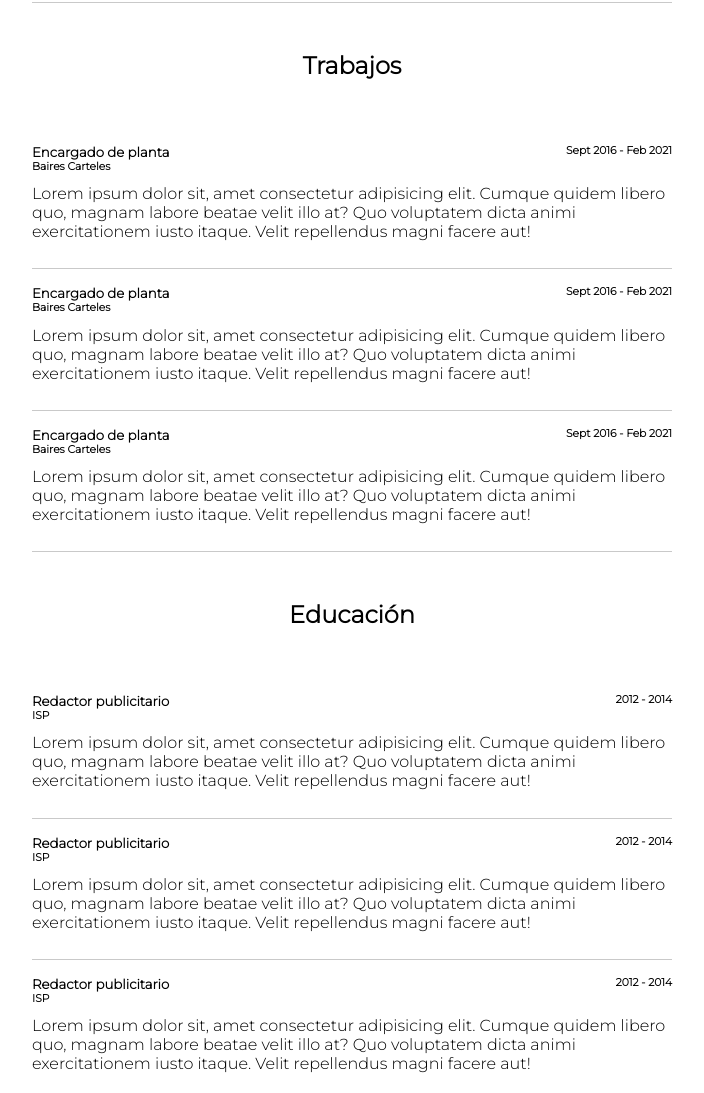
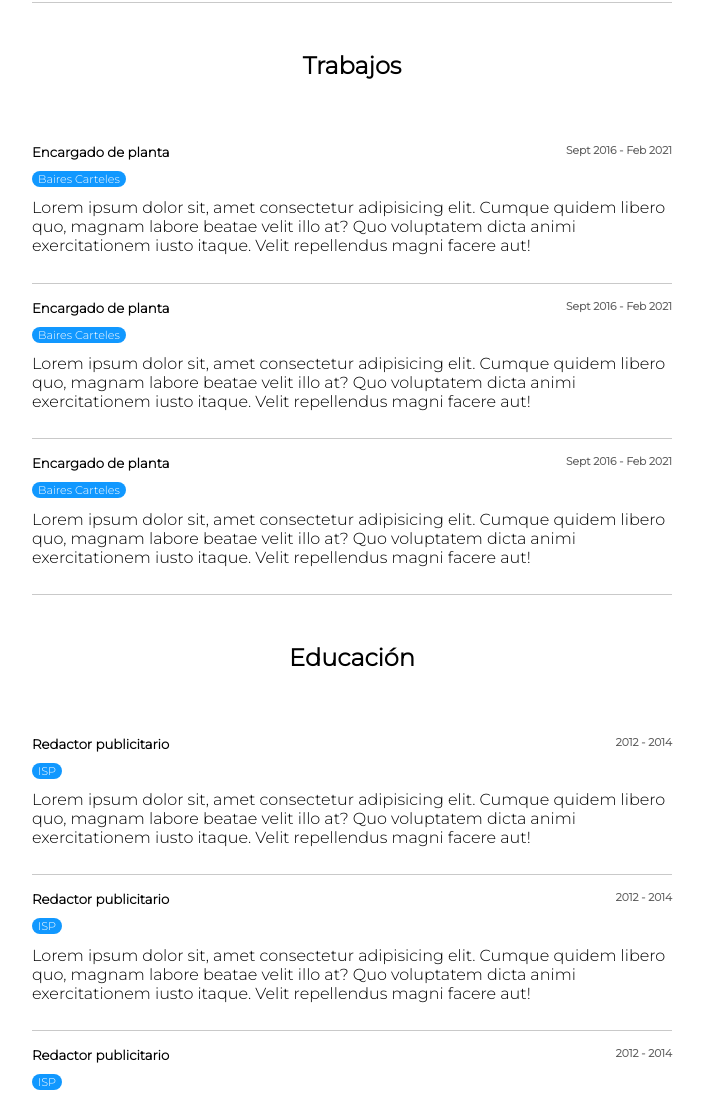
Before and after one commit to lukutense/CV, a plain HTML site: page index.html in a window 1280 px wide. Shown: the part 557-1650 px from the top of the page, without its empty margins (288-992 px from the left). Drawn offline with Linux system fonts and the light colour scheme; a web font is replaced by a local one.

Commit message:
Con modificaciones

```diff
--- a/index.html
+++ b/index.html
@@ -28,7 +28,7 @@
     <main>
         <section id="presentacion">
             <img src="lucas2.jpg" alt="Lucas">
-            <p>Mi nombre es Lucas Lara Martinez y soy desarrollador frontend en crecimiento. Con experiencia
+            <p>Mi nombre es <b>Lucas Lara Martinez</b> y soy desarrollador frontend en crecimiento. Con experiencia
                 en manejo de cartera de clientes, redaccion y diseño de trabajos orientados tanto a largo como
                 corto plazo.
             </p>
@@ -39,9 +39,9 @@
             <div class="externos">
                 <div class="internos">
                     <h5>Encargado de planta</h5>
-                    <h6>Sept 2016 - Feb 2021</h6>
+                    <h6 class="gris">Sept 2016 - Feb 2021</h6>
                 </div>
-                <h6>Baires Carteles</h6>
+                <button class="boton">Baires Carteles</button>
                 <p>Lorem ipsum dolor sit, amet consectetur adipisicing elit. Cumque quidem libero quo,
                     magnam labore beatae velit illo at? Quo voluptatem dicta animi exercitationem iusto
                      itaque. Velit repellendus magni facere aut!
@@ -50,9 +50,9 @@
             <div class="externos">
                 <div class="internos">
                     <h5>Encargado de planta</h5>
-                    <h6>Sept 2016 - Feb 2021</h6>
+                    <h6 class="gris">Sept 2016 - Feb 2021</h6>
                 </div>
-                <h6>Baires Carteles</h6>
+                <button class="boton">Baires Carteles</button>
                 <p>Lorem ipsum dolor sit, amet consectetur adipisicing elit. Cumque quidem libero quo,
                     magnam labore beatae velit illo at? Quo voluptatem dicta animi exercitationem iusto
                      itaque. Velit repellendus magni facere aut!
@@ -61,9 +61,9 @@
             <div class="externos">
                 <div class="internos">
                     <h5>Encargado de planta</h5>
-                    <h6>Sept 2016 - Feb 2021</h6>
+                    <h6 class="gris">Sept 2016 - Feb 2021</h6>
                 </div>
-                <h6>Baires Carteles</h6>
+                <button class="boton">Baires Carteles</button>
                 <p>Lorem ipsum dolor sit, amet consectetur adipisicing elit. Cumque quidem libero quo,
                     magnam labore beatae velit illo at? Quo voluptatem dicta animi exercitationem iusto
                      itaque. Velit repellendus magni facere aut!
@@ -75,9 +75,9 @@
             <div class="externos">
                 <div class="internos">
                     <h5>Redactor publicitario</h5>
-                    <h6>2012 - 2014</h6>
+                    <h6 class="gris">2012 - 2014</h6>
                 </div>
-                <h6>ISP</h6>
+                <button class="boton">ISP</button>
                 <p>Lorem ipsum dolor sit, amet consectetur adipisicing elit. Cumque quidem libero quo,
                     magnam labore beatae velit illo at? Quo voluptatem dicta animi exercitationem iusto
                      itaque. Velit repellendus magni facere aut!
@@ -86,9 +86,9 @@
             <div class="externos">
                 <div class="internos">
                     <h5>Redactor publicitario</h5>
-                    <h6>2012 - 2014</h6>
+                    <h6 class="gris">2012 - 2014</h6>
                 </div>
-                <h6>ISP</h6>
+                <button class="boton">ISP</button>
                 <p>Lorem ipsum dolor sit, amet consectetur adipisicing elit. Cumque quidem libero quo,
                     magnam labore beatae velit illo at? Quo voluptatem dicta animi exercitationem iusto
                      itaque. Velit repellendus magni facere aut!
@@ -97,9 +97,9 @@
             <div class="externos">
                 <div class="internos">
                 <h5>Redactor publicitario</h5>
-                <h6>2012 - 2014</h6>
+                <h6 class="gris">2012 - 2014</h6>
                 </div>
-                <h6>ISP</h6 >
+                <button class="boton">ISP</button>
                 <p>Lorem ipsum dolor sit, amet consectetur adipisicing elit. Cumque quidem libero quo,
                     magnam labore beatae velit illo at? Quo voluptatem dicta animi exercitationem iusto
                      itaque. Velit repellendus magni facere aut!
--- a/style.css
+++ b/style.css
@@ -1,5 +1,4 @@
 * {
-    font-family: 'Familjen Grotesk', sans-serif;
     font-family: 'Montserrat', sans-serif;
     margin: 0;
 }
@@ -63,6 +62,21 @@ h2 {
     padding: 3rem;
 }
 
+.gris {
+    color: rgb(94, 94, 94);
+}
+
+.boton {
+    margin-top: 1em;
+    align-self: flex-start;
+    background-color: rgb(17,152,255);
+    border-radius: 0.8em;
+    font-size: 0.7em;
+    border-style: none;
+    cursor: none;
+    color: white;
+}
+
 #presentacion, #trabajos, #educacion, #habilidades, #hobbies  {
     display: flex;
     flex-wrap: wrap;
```
